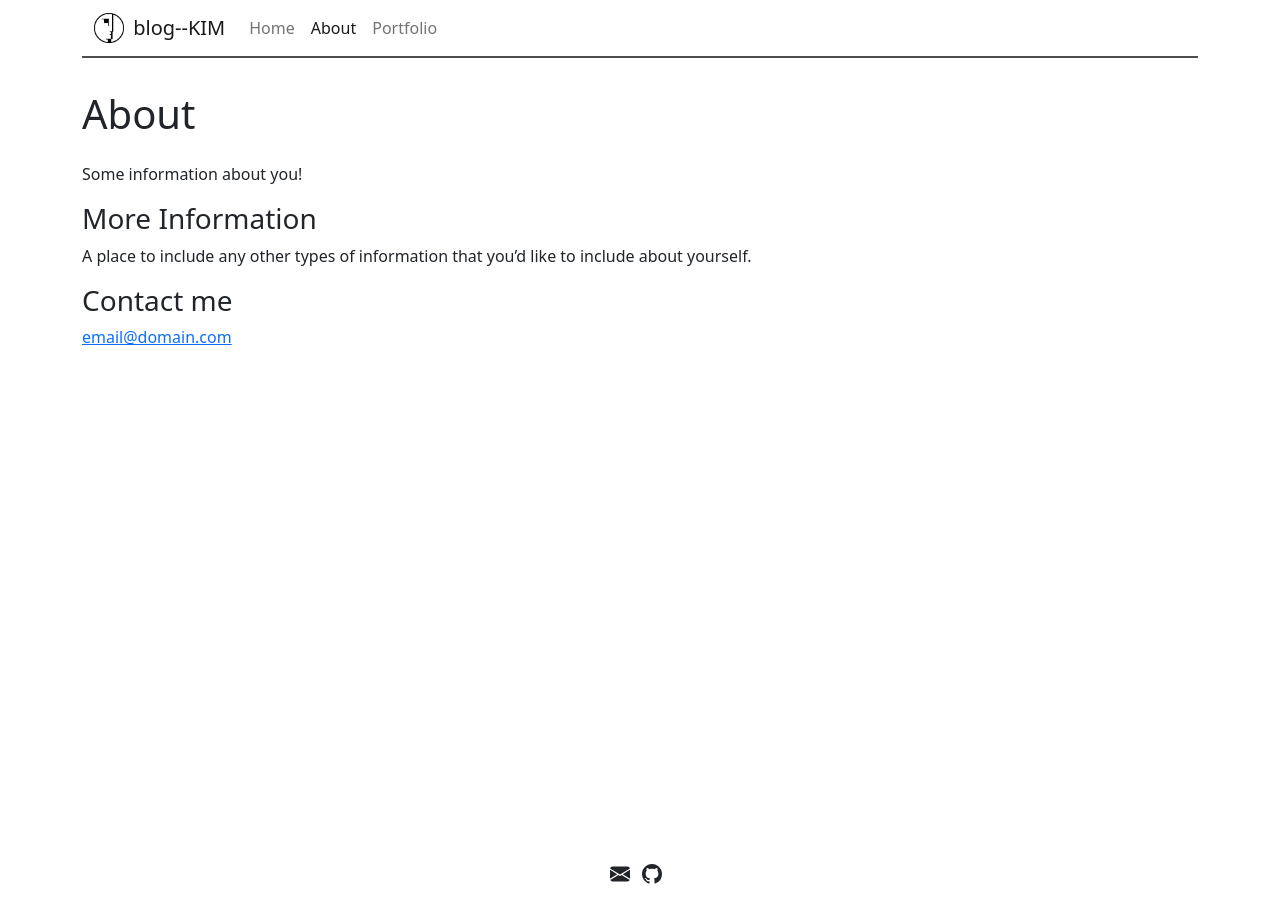
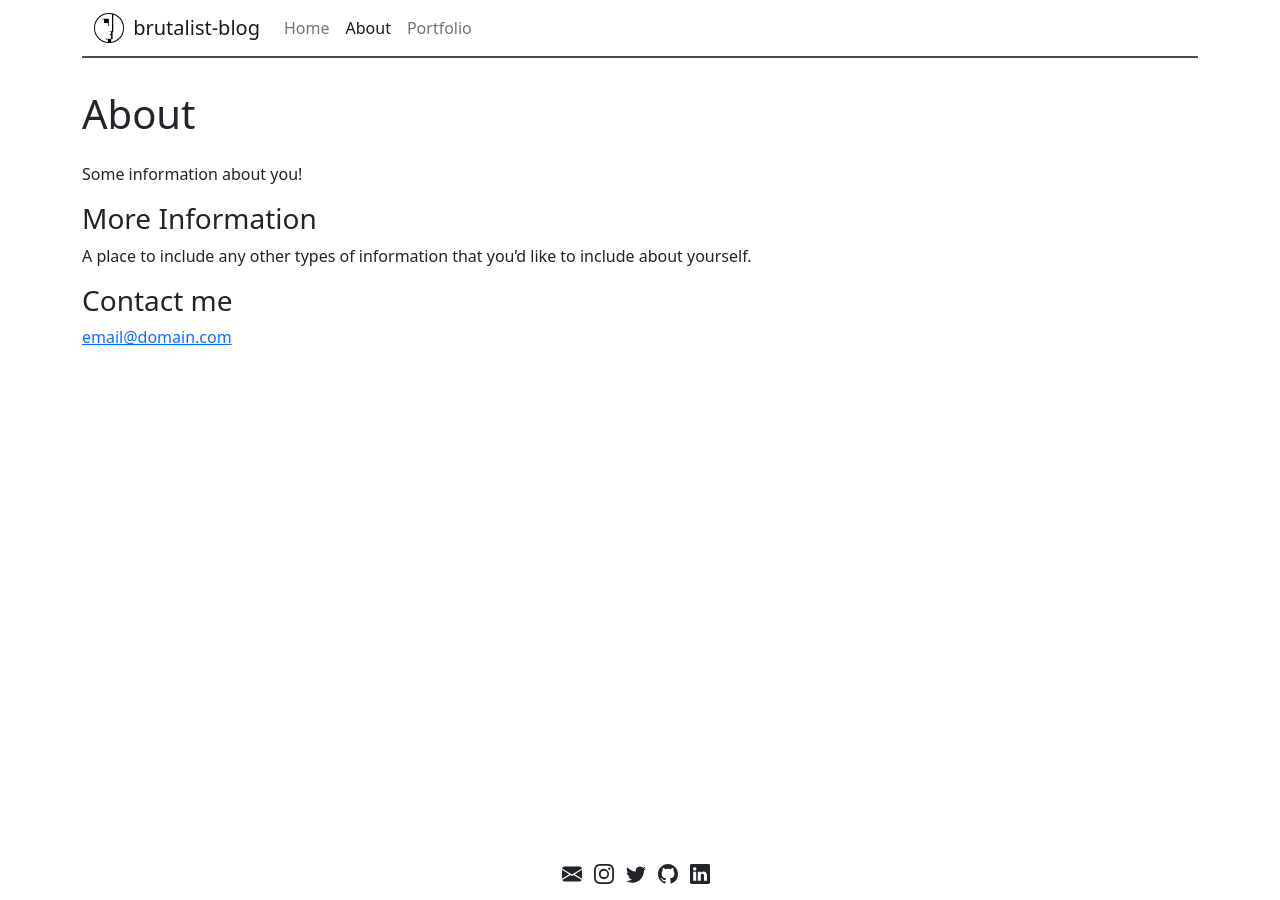
Before and after one commit to gunjoong-kim/gunjoong-kim.github.io, a Jekyll site: the page built from about.md, in a window 1280 px wide. Built offline with Jekyll 4.4.1, drawn with Linux system fonts in a browser that asks for light colours.

Commit message:
overall change

```diff
--- a/_config.yml
+++ b/_config.yml
@@ -3,10 +3,10 @@
 #
 
 # Name of your site (displayed in the navbar)
-name: blog--KIM
+name: brutalist-blog
 
 # Your site's title (e.g., Ben's Awesome Site, The GitHub Blog, etc.), used as part of the title tag like Home | Ben's Awesome Site.
-title: blog--KIM
+title: brutalist-blog
 
 # Link to avatar in the navbar (/assets/images/avatar.png). Leave empty if no logo desired. Two avatars for light and dark mode.
 # Avatar for light mode site
@@ -18,7 +18,7 @@ darkavatar: /assets/images/dark_bauhaus_logo.png
 tagline: Minimalistic Jekyll theme that automatically supports dark and light modes for blogs
 
 # A longer description used for the description meta tag. Also used as fallback for pages that don't provide their own description, and also as part of the page's title tag if neither page.title nor site.tagline has been defined.
-description: 김블로그
+description: Minimalistic Jekyll theme that automatically supports dark and light modes for blogs
 
 # The full URL to your site. Note: site.github.url will be used by default.
 url:
@@ -42,13 +42,13 @@ permalink: /:year/:month/:day/:title/
 
 # Includes an icon in the footer for each username you enter
 footer-links:
-  email: rjsoownd0419@gmail.com
+  email: mkie0125@gmail.com
   facebook:
-  github: https://github.com/gunjoong-kim
-  instagram:
-  linkedin:
+  github: andrewhwanpark/brutalist-blog
+  instagram: andrewhwanpark
+  linkedin: andrewhwanpark
   rss: # just type anything here for a working RSS icon
-  twitter:
+  twitter: andrewhwanpark
 
 plugins:
   - jekyll-seo-tag
```
Also changed, not shown: 1 other file.
